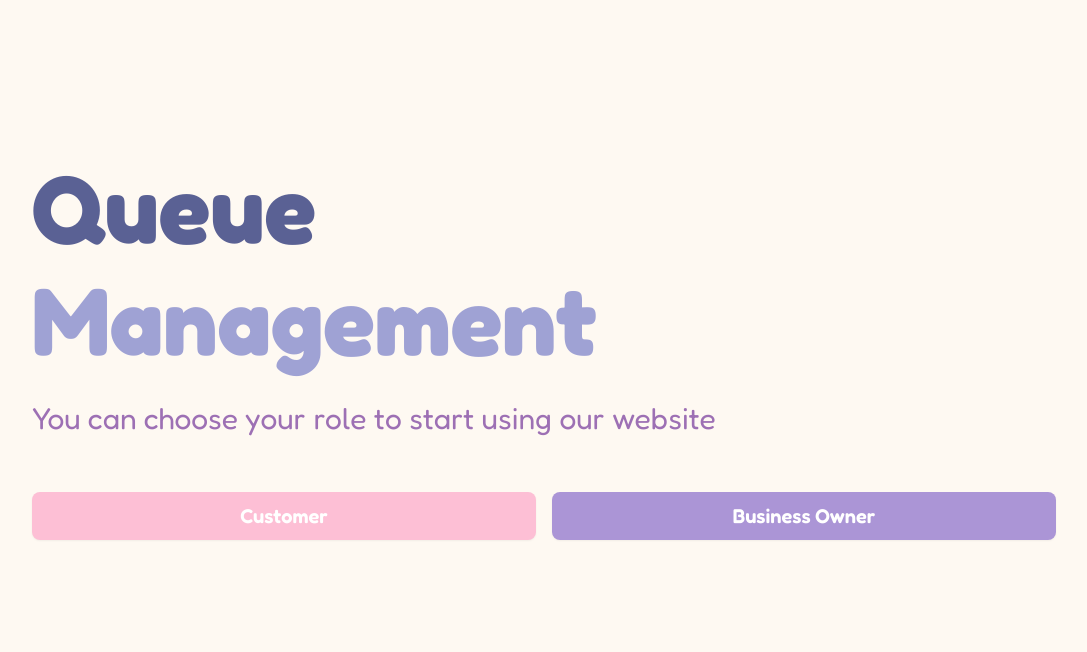
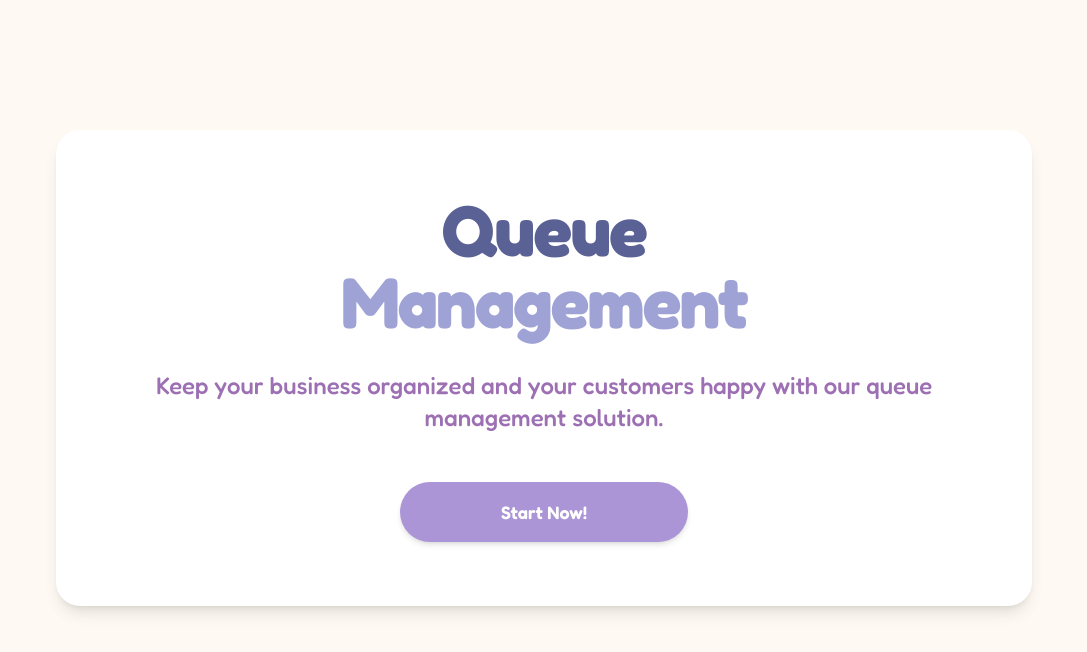
Before and after one commit to ParimaSA/Queue_Management, a Next.js app in the folder frontend/: page / in a window 1280 px wide. Shown: the top 652 px of the page, without its empty margins (96-1183 px from the left). Built offline with nearby package versions, Linux system fonts and the light colour scheme.

Commit message:
Fix layout in home page

```diff
--- a/frontend/app/page.tsx
+++ b/frontend/app/page.tsx
@@ -1,28 +1,32 @@
-import React from 'react'
-import Link from 'next/link'
-import {fredoka} from "./fonts/fonts";
+import React from 'react';
+import Link from 'next/link';
+import { fredoka } from './fonts/fonts';
+
 const Home = () => {
   return (
     <>
-    <main className="flex flex-col min-h-screen lg:p-20 md:p-15 sm:p-10 lg:py-40 md:py-32 sm:py-20 lg:px-32 md:px-20 sm:px-10 bg-cream2">
-        <div className={`${fredoka.className} antialiased`}>
-          <h1 className="lg:text-8xl md:text-6xl sm:text-5xl font-bold text-darkBlue text-left">Queue</h1>
-          <h1 className="lg:text-8xl md:text-6xl sm:text-5xl font-bold text-lightBlue4 text-left lg:mt-4">Management</h1>
-          <p className="lg:text-3xl md:text-2xl sm:text-2xl text-lightPurple lg:mt-8 text-left">
-            You can choose your role to start using our website
+     <main className="flex flex-col justify-center items-center min-h-screen bg-cream2 lg:px-32 md:px-20 sm:px-10">
+      <div className={`${fredoka.className} antialiased px-6 py-16 text-center`}>
+        <div className="bg-white shadow-lg rounded-3xl p-6 md:p-14 lg:p-16 relative -translate-y-8 w-full max-w-5xl">
+          <h1 className="text-5xl md:text-6xl lg:text-7xl font-extrabold tracking-tight text-darkBlue">
+            Queue
+            <span className="text-lightBlue4 block">Management</span>
+          </h1>
+          <p className="mt-8 text-lg md:text-xl lg:text-2xl text-lightPurple font-medium">
+            Keep your business organized and your customers happy with our queue management solution.
           </p>
-          <div className='lg:grid lg:grid-cols-2 lg:gap-4 lg:mt-14 md:grid md:grid-cols-2 md:gap-4 md:mt-14'>
-             <Link href="/customer">
-                <button className='btn btn-primary w-full text-xl text-white bg-lightPink border-none hover:bg-pink-900 sm:mt-3 md:mt-0 lg:mt-0'>Customer</button>
-              </Link>
-              <Link href="/business/login">
-                <button className='btn btn-primary w-full text-xl text-white bg-lightPurple3 border-none hover:bg-purple-900 sm:mt-3 md:mt-0 lg:mt-0'>Business Owner</button>
-              </Link>
+          <div className="mt-12 flex justify-center">
+            <Link href="/business/login">
+              <button className="w-60 lg:w-72 px-8 py-4 text-lg font-semibold rounded-full bg-lightPurple3 text-white shadow-md hover:bg-purple-900 transition-all">
+                Start Now!
+              </button>
+            </Link>
           </div>
         </div>
+      </div>
     </main>
     </>
-  )
-}
+  );
+};
 
-export default Home
+export default Home;
```
